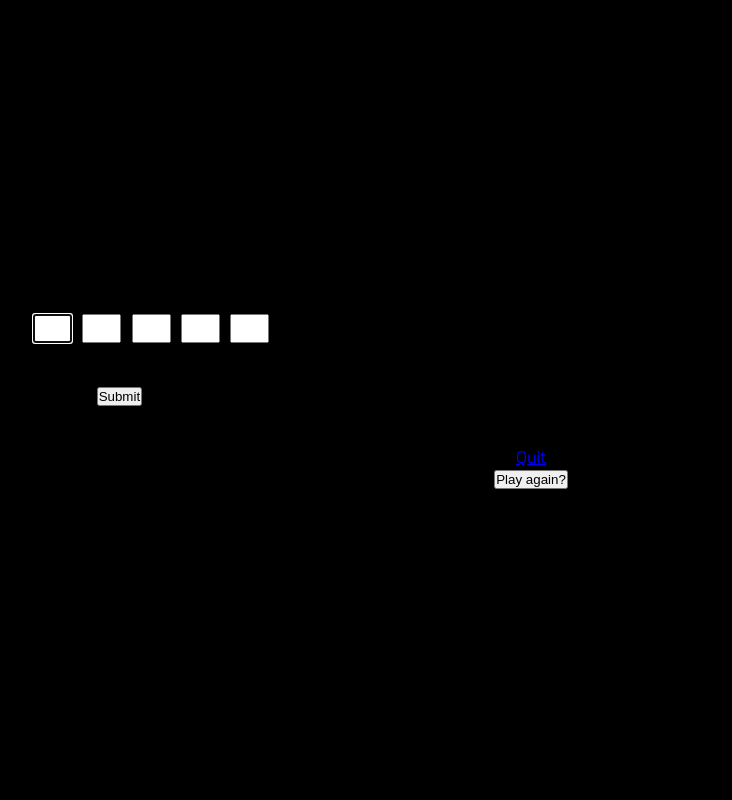
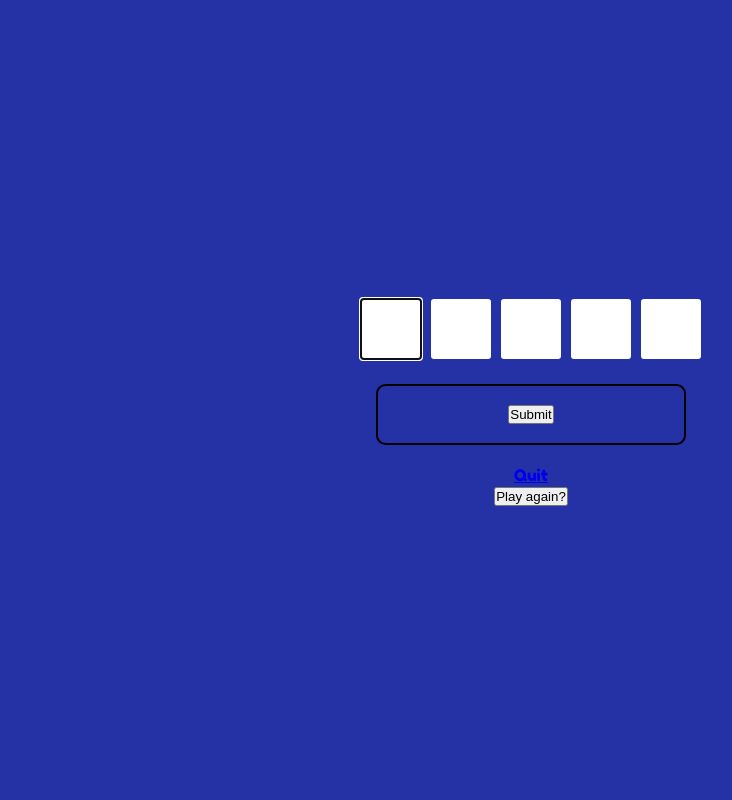
Before and after one commit to C-Undritz/Word-Spiel, a Flask app: page /games_screen in a window 1280 px wide. Shown: the whole page, without its empty margins (109-841 px from the left). Run offline with Flask 2, Linux system fonts and the light colour scheme.

Commit message:
Updates to colours, styles and font of input boxes

```diff
--- a/static/css/style.css
+++ b/static/css/style.css
@@ -1,12 +1,20 @@
 @import url('https://fonts.googleapis.com/css?family=Exo:400,700');
+@import url('https://fonts.googleapis.com/css2?family=Fredoka+One&display=swap');
+@import url('https://fonts.googleapis.com/css2?family=Lato:wght@700&display=swap');
 
 :root {
     --blue: #3498db;
+    --navy: #2532A6;
     --red: #e74c3c;
     --white: #ffffff;
     --black: #000000;
     --yellow: #ffc107;
+    --green: #7AA86B;
+    --orange: #FFA54A;
+    --grey: #C0C0C0;
+    --darkgrey: #606060;
     --startbutton: var(--yellow);
+    --background: var(--navy);
 }
 
 * {
@@ -17,7 +25,7 @@
 html,
 body {
     height: 100vh;
-    font-family: 'Exo', sans-serif;
+    font-family: 'Fredoka One', cursive;
 }
 
 .container {
@@ -54,8 +66,8 @@ body {
     text-decoration: none;
     text-align: center;
     text-transform: uppercase;
-    font-family: 'Montserrat', sans-serif;
     font-weight: 700;
+    font-family: 'Lato', sans-serif;
     z-index: 1;
 }
 
@@ -80,7 +92,7 @@ body {
 /*--- landing page background ---*/
 
 .area {
-    background: black;
+    background: var(--background);
     width: 100%;
     height: 100vh;
 }
@@ -205,23 +217,38 @@ body {
 
 /*--- input field styles ---*/
 
-.input-bg-green,
-.input-bg-amber,
-.input-bg-grey,
-.char-input-box {
-    width: 2.5%;
+input {
+    width: 50px;
+    height: 50px;
     padding: 5px;
-    margin: 3px;
+    margin: 5px;
+    font-size: xxx-large;
+    font-family: 'Fredoka One', cursive;
+    text-align: center;
+    border-style: none;
+    border-radius: 5%;
+}
+
+#output-boxes {
+    flex-direction: column;
+}
+
+#output-boxes form,
+#input-boxes,
+#input-submit {
+    display: flex;
+    align-items: center;
+    justify-content: center;
 }
 
 .input-bg-green {
-    background-color: #7AA86B;
+    background-color: var(--green);
 }
 
 .input-bg-amber {
-    background-color: #FFA54A;
+    background-color: var(--orange);
 }
 
 .input-bg-grey {
-    background-color: #C0C0C0;
+    background-color: var(--grey);
 }
```
Also changed, not shown: other parts of static/css/style.css (+15 -11 lines).
